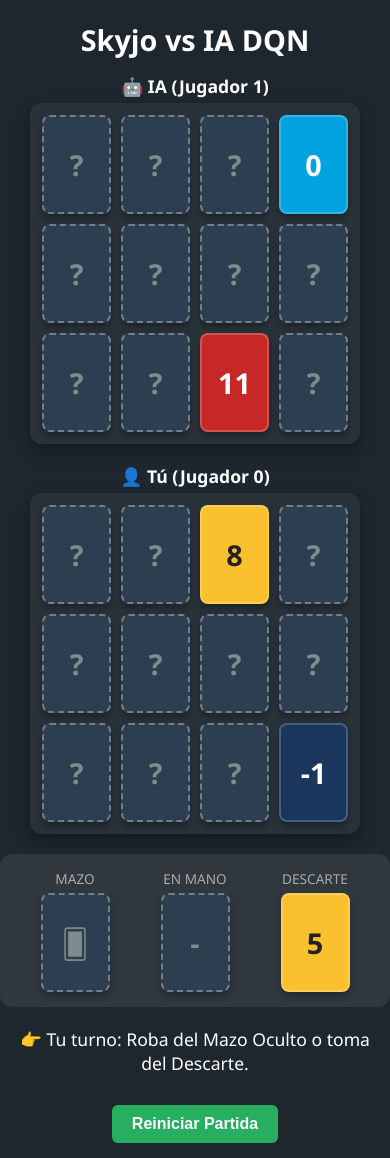
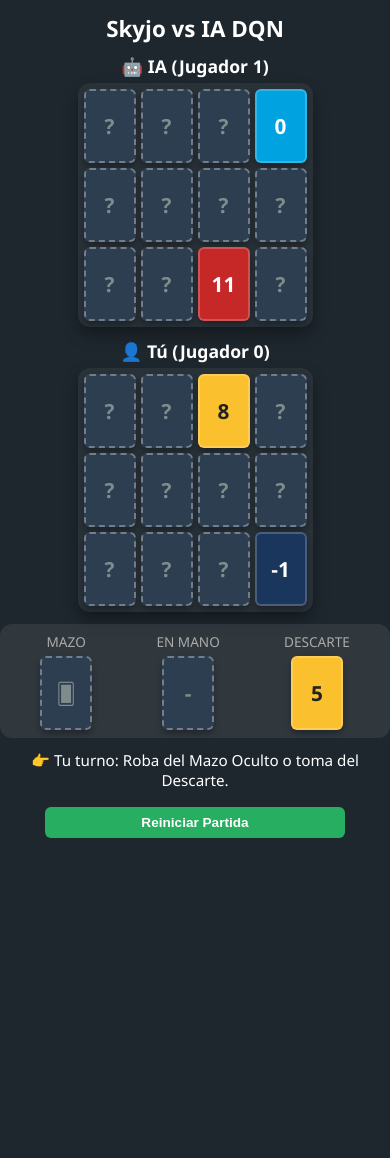
Before and after one commit to JimenezPena/SkyjoBot, a Flask app: page / in a window 390 px wide. After the commit the page ends 838 px from the top, so only its background shows below. Run offline with Flask 3, Linux system fonts and the light colour scheme.

Commit message:
Fixing web display for phones

```diff
--- a/templates/index.html
+++ b/templates/index.html
@@ -142,6 +142,60 @@
 
         .btn-action:hover { background-color: #2ec771; }
         .btn-action:disabled { background-color: #7f8c8d; cursor: not-allowed; }
+
+        /* Adaptación para pantallas pequeñas / móviles verticales */
+	@media (max-width: 600px) {
+	    body {
+		padding: 8px;
+	    }
+
+	    h1 {
+		font-size: 1.4rem;
+		margin: 5px 0 10px 0;
+	    }
+
+	    .game-container {
+		gap: 12px;
+	    }
+
+	    .boards-row {
+		gap: 12px;
+	    }
+
+	    /* Reducimos el padding y el espacio entre cartas del tablero */
+	    .board {
+		gap: 5px;
+		padding: 6px;
+	    }
+
+	    /* Reducimos el tamaño de las cartas */
+	    .card {
+		width: 48px;
+		height: 70px;
+		font-size: 1.3rem;
+		border-radius: 6px;
+	    }
+
+	    /* Ajustes para los botones de acción */
+	    .btn-action {
+		padding: 8px 14px;
+		font-size: 0.85rem;
+		margin-top: 5px;
+		width: 90%; /* Para asegurarse de que no sobresalga horizontalmente */
+		max-width: 300px;
+	    }
+
+	    /* Reducimos el padding de la zona central */
+	    .middle-zone {
+		padding: 8px;
+	    }
+
+	    .status-panel {
+		font-size: 0.95rem;
+		min-height: 32px;
+	    }
+	}
+
     </style>
 </head>
 <body>
```
